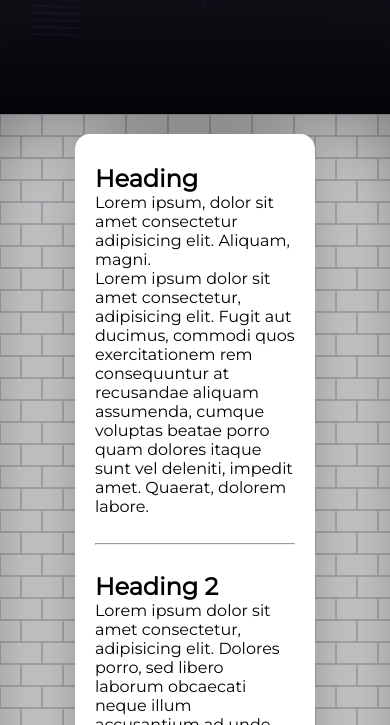
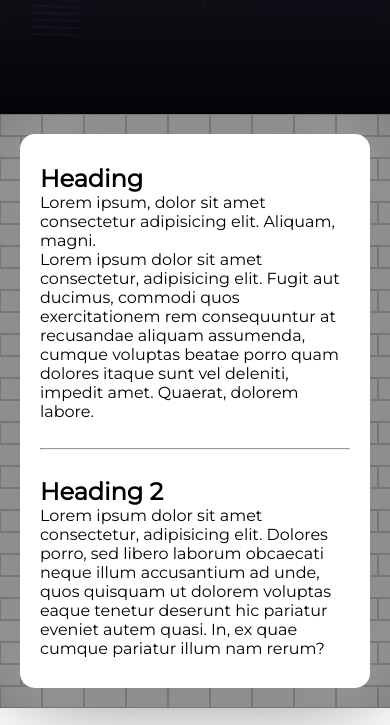
Before and after one commit to NourSofanati/zetoSite, a plain HTML site: page uptown/index.html in a window 390 px wide. Shown: the part 730-1455 px from the top of the page. Drawn offline with Linux system fonts and the light colour scheme.

Commit message:
About section

```diff
--- a/uptown/style.css
+++ b/uptown/style.css
@@ -205,7 +205,7 @@ main>div>* {
     }
 
     #About {
-        flex-direction: column;
+        padding: 20px;
     }
 }
 
```
